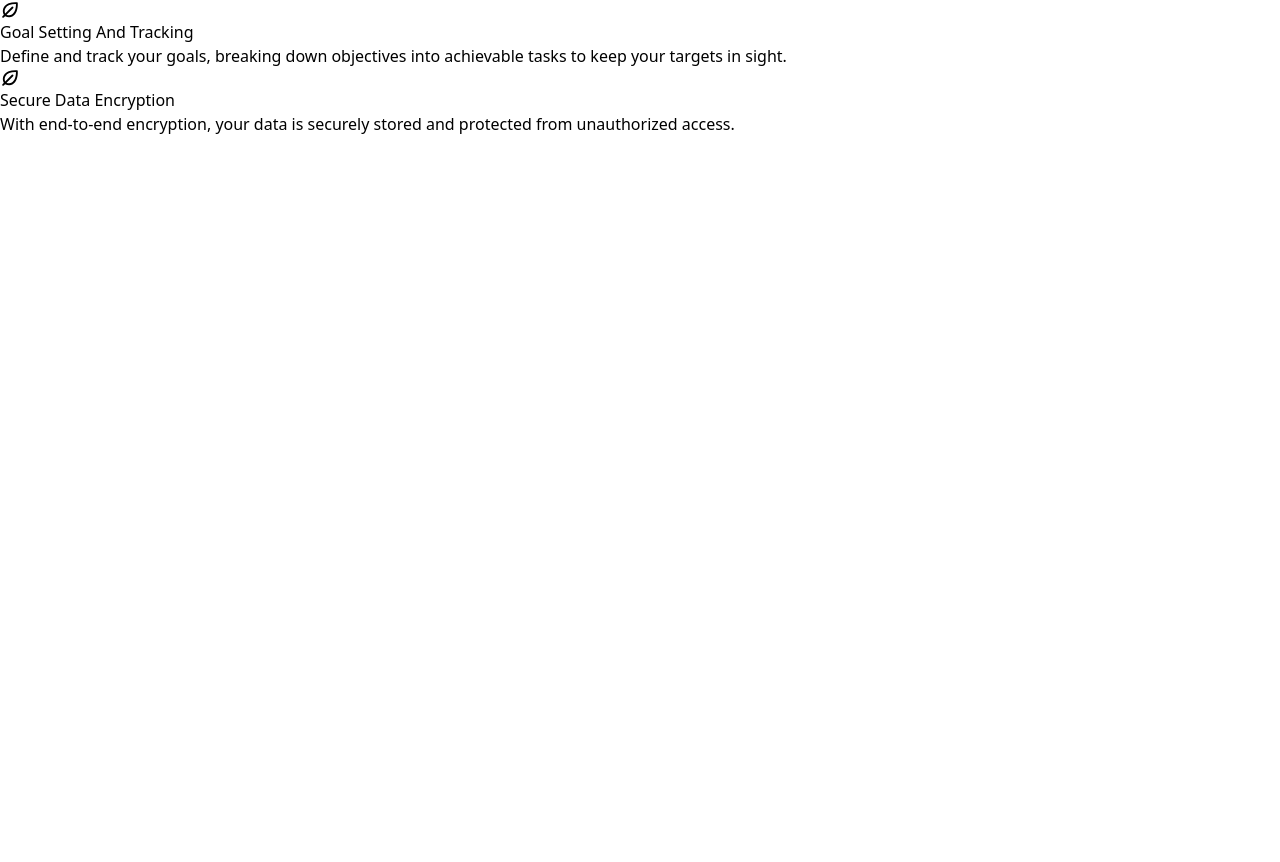
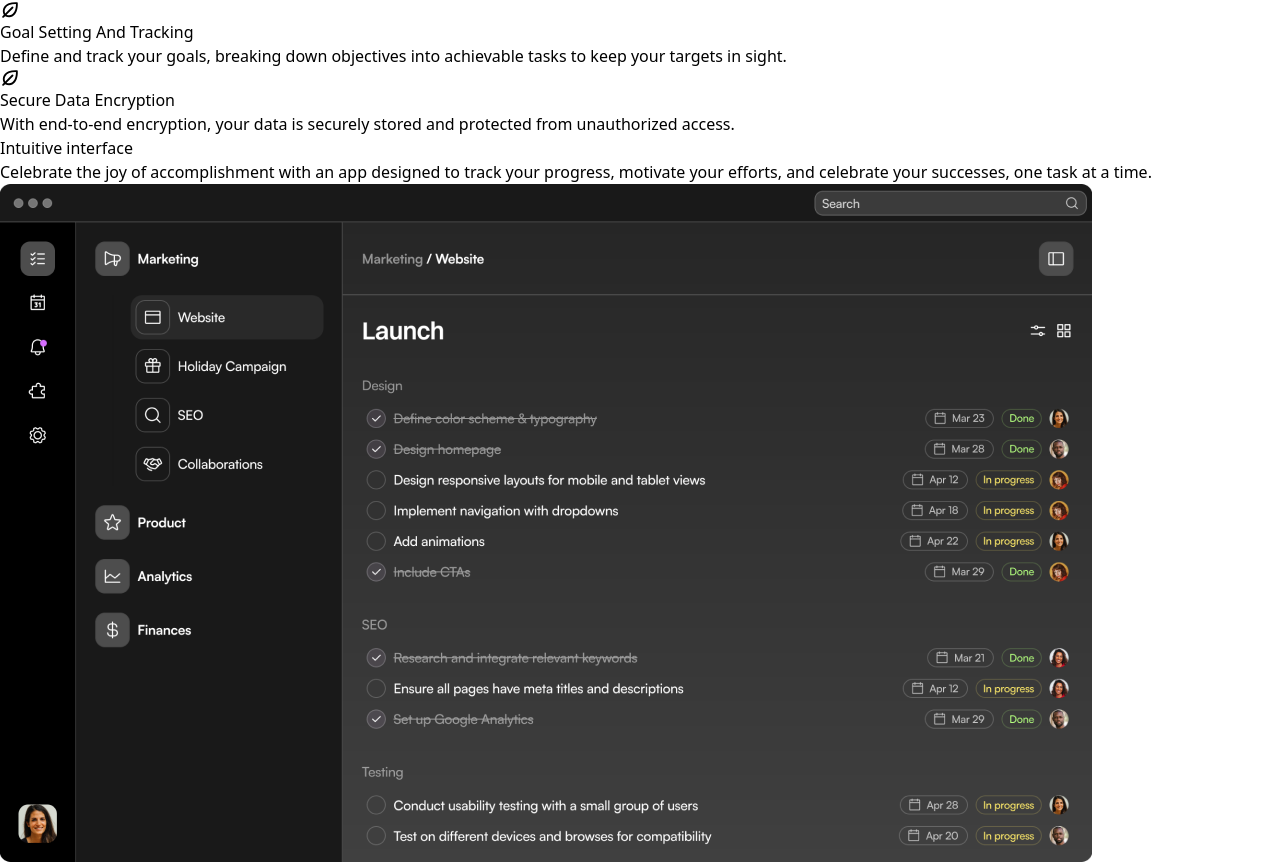
Before and after one commit to UmeshKumar0143/anisaas, a Next.js app: page / in a window 1280 px wide. Shown: the part 1150-2012 px from the top of the page. Before the commit the page ends 1286 px from the top, so only its background shows below. Built offline with nearby package versions, Linux system fonts and the light colour scheme.

Commit message:
Made products section

```diff
--- /dev/null
+++ b/src/Components/Faq.tsx
@@ -0,0 +1,3 @@
+export default function Faq(){
+    return <div>FAQ</div>
+}
--- /dev/null
+++ b/src/Components/Products.tsx
@@ -0,0 +1,16 @@
+import Image from "next/image"
+import ProductImg from '../assets/images/app-screen.png'
+
+export default function Product(){
+    return <div className=" bg-[linear-gradient(to_bottom,#000,#5D2CA8)] py-[72px]">
+        <div className="container  ">
+            <div>
+                <h1 className="text-center text-5xl sm:text-6xl tracking-tighter font-bold text-white">Intuitive interface </h1>
+                <div className="max-w-xl mx-auto">
+                <p className="text-center text-xl  text-white/70 mt-5">Celebrate the joy of accomplishment with an app designed to track your progress, motivate your efforts, and celebrate your successes, one task at a time.</p>
+                <Image src={ProductImg} alt= "Product" className="mt-14" />
+                </div>
+            </div>
+        </div>
+    </div>
+}
--- a/src/app/page.tsx
+++ b/src/app/page.tsx
@@ -4,6 +4,7 @@ import Features from "@/Components/Features";
 import Hero from "@/Components/Hero";
 import Logo from "@/Components/Logo";
 import Navbar from "@/Components/Navbar";
+import Product from "@/Components/Products";
 export default function Home() {
   return (
     <div>
@@ -12,6 +13,7 @@ export default function Home() {
       <Hero/>
       <Logo/>
       <Features/>
+      <Product/>
     </div>
   );
 }
```
